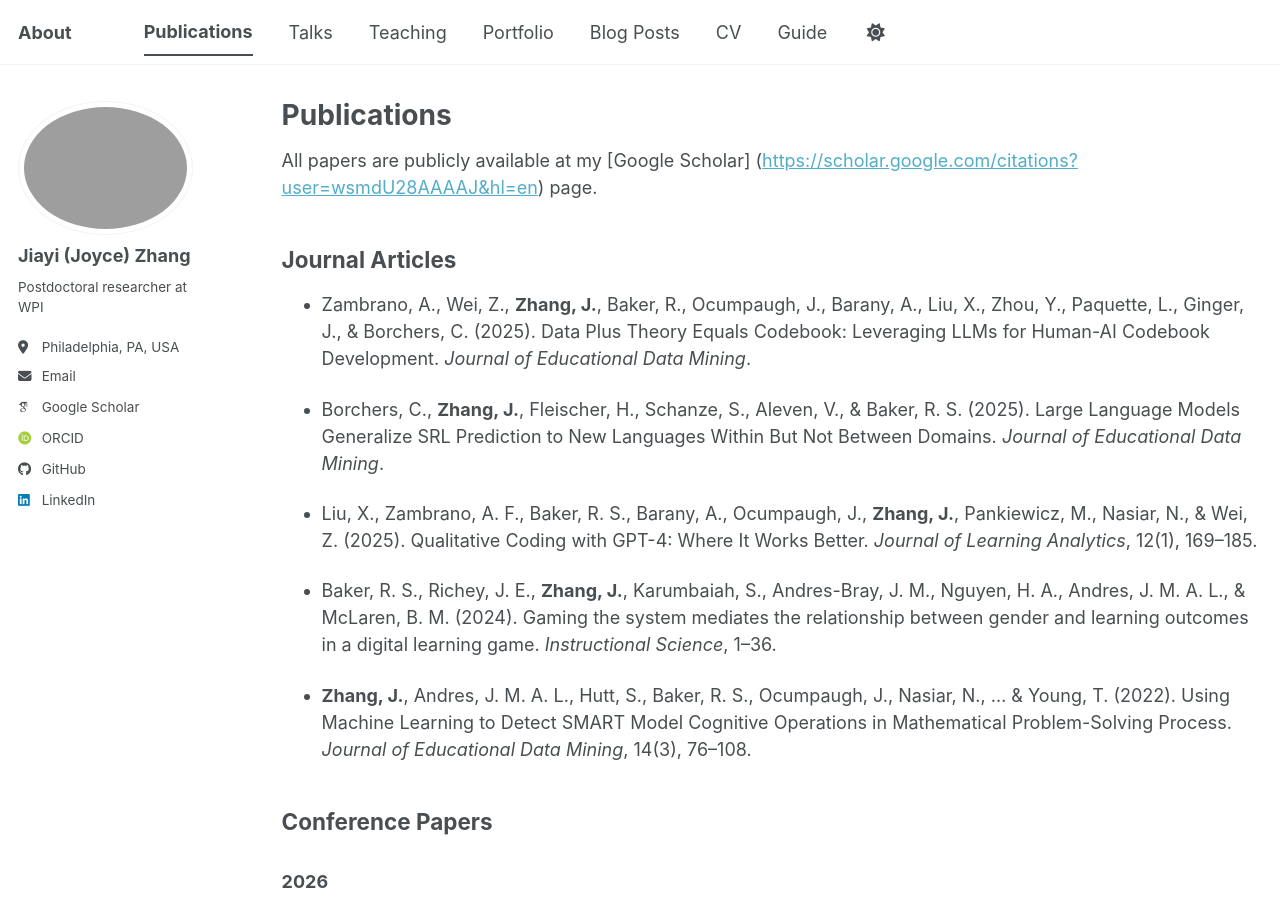
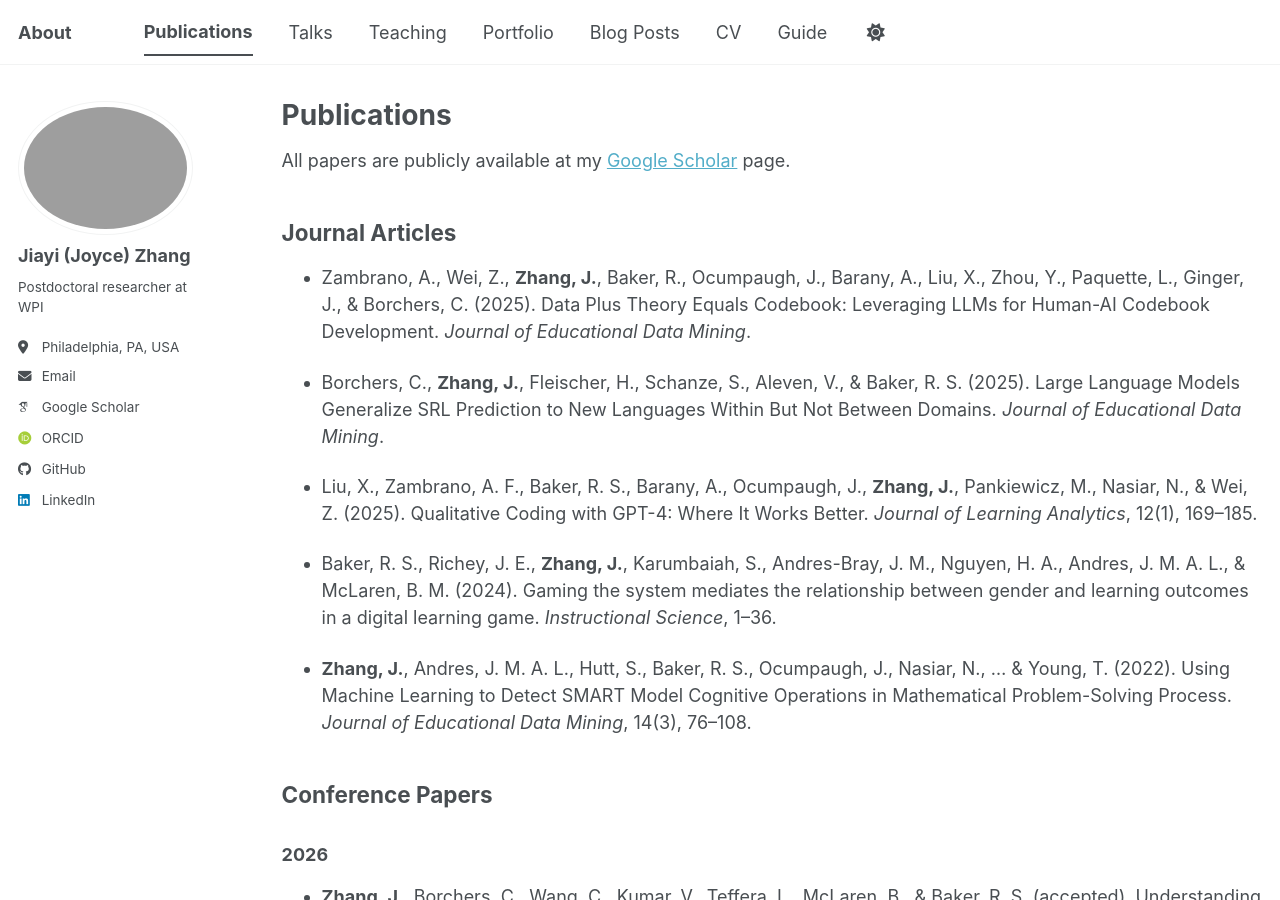
Before and after one commit to JZ2655/jz2655.github.io, a Jekyll site: the page built from _pages/publications.md, in a window 1280 px wide and 900 px high. Built offline with Jekyll 4.4.1, drawn with Linux system fonts in a browser that asks for light colours; some web fonts are replaced; a script bundle is joined from its source files by our own code; library files that are not in the unit come from our copies.

Commit message:
Update publications.md

```diff
--- a/_pages/publications.md
+++ b/_pages/publications.md
@@ -5,8 +5,7 @@ permalink: /publications/
 author_profile: true
 ---
 
-All papers are publicly available at my \[Google Scholar\]
-(<https://scholar.google.com/citations?user=wsmdU28AAAAJ&hl=en>) page.
+All papers are publicly available at my [Google Scholar](https://scholar.google.com/citations?user=wsmdU28AAAAJ&hl=en) page.
 
 ## Journal Articles
 
```
